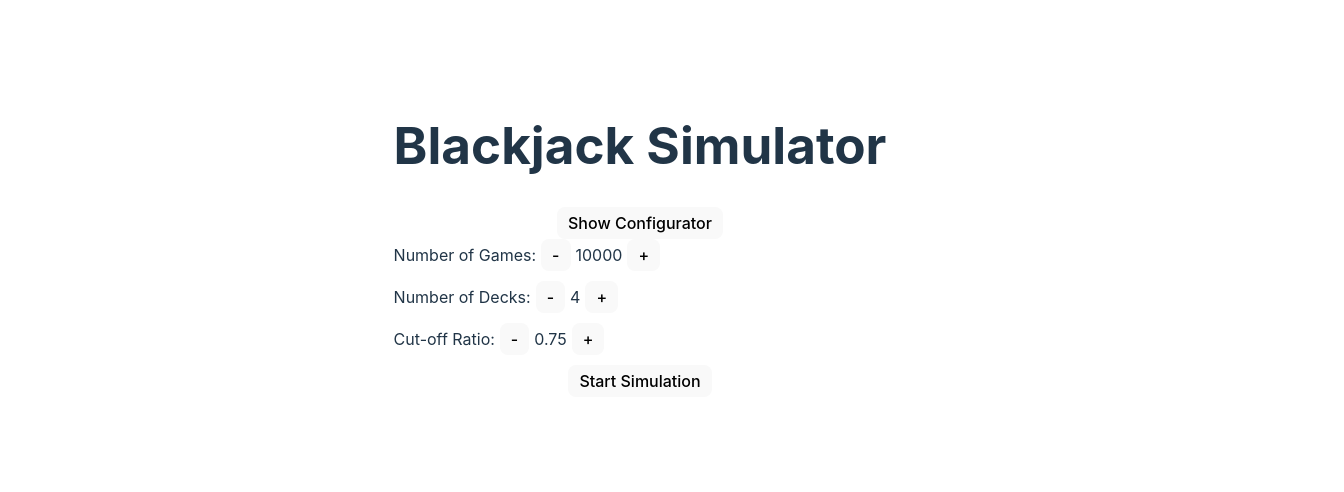
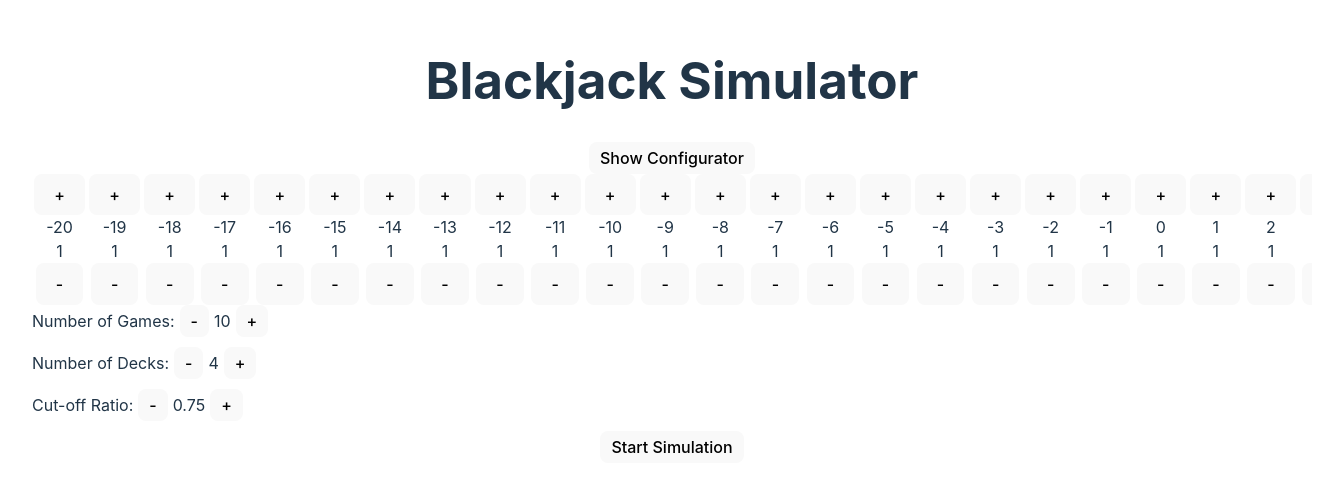
Before and after one commit to EdwinKam/blackjack-web, a React (Vite) app: page / in a window 1280 px wide. Shown: the part 160-652 px from the top of the page, 1344 px wide, since content can reach past the window. Built offline with nearby package versions, Linux system fonts and the light colour scheme.

Commit message:
i think it should be working

```diff
--- a/src/componments/GameSimulator.tsx
+++ b/src/componments/GameSimulator.tsx
@@ -8,15 +8,18 @@ import {
   defaultSoftHandStrategy,
 } from "../model/ActionStrategy";
 import { RunningCountStrategy } from "../model/RunningCountStrategy";
+import RunningCountConfigurator from "./RunningCountConfigurator";
 
 function GameSimulator() {
-  const [numOfGames, setNumOfGames] = useState(10000);
+  const [numOfGames, setNumOfGames] = useState(10);
   const [numOfDecks, setNumOfDecks] = useState(4);
   const [cutOffRatio, setCutOffRatio] = useState(0.75);
   const [progress, setProgress] = useState(0);
   const [isGameRunning, setIsGameRunning] = useState(false);
   const [simulator, setSimulator] = useState<Simulator | null>(null);
   const [gameResult, setGameResult] = useState<number | null>(null);
+  const [runningCountStrategy, setRunningCountStrategy] =
+    useState<RunningCountStrategy>(new RunningCountStrategy());
   const [hardStrategy, setHardStrategy] = useState<string[][]>(
     defaultBlackjackStrategy
   );
@@ -43,9 +46,8 @@ function GameSimulator() {
       cutOffRatio,
       numOfDecks,
       actionStrategy,
-      new RunningCountStrategy()
+      runningCountStrategy
     );
-    console.log(result + "haha");
     setGameResult(result);
     setIsGameRunning(false);
   };
@@ -140,6 +142,10 @@ function GameSimulator() {
           setPairStrategy={setPairStrategy}
         />
       </div>
+      <RunningCountConfigurator
+        runningCountStrategy={runningCountStrategy}
+        setRunningCountStrategy={setRunningCountStrategy}
+      />
       <div style={containerStyle}>
         <label htmlFor="numOfGames">Number of Games:</label>
         <button onClick={decrementGames} style={buttonStyle}>
--- /dev/null
+++ b/src/componments/RunningCountConfigurator.tsx
@@ -0,0 +1,67 @@
+import React from "react";
+import { RunningCountStrategy } from "../model/RunningCountStrategy";
+
+interface RunningCountConfiguratorProps {
+  runningCountStrategy: RunningCountStrategy;
+  setRunningCountStrategy: React.Dispatch<
+    React.SetStateAction<RunningCountStrategy>
+  >;
+}
+
+const RunningCountConfigurator: React.FC<RunningCountConfiguratorProps> = ({
+  runningCountStrategy,
+  setRunningCountStrategy,
+}) => {
+  // Function to update the running count
+  const updateRunningCount = (value: number, increment: boolean) => {
+    setRunningCountStrategy((prevStrategy) => {
+      const newStrategy = new RunningCountStrategy(
+        new Map(prevStrategy.strategy)
+      );
+      const currentRunningCount = newStrategy.getBaseBet(value);
+      const newRunningCount = Math.max(
+        1,
+        currentRunningCount + (increment ? 1 : -1)
+      );
+
+      // Update the current value's running count
+      newStrategy.updateStrategy(value, newRunningCount);
+
+      // Adjust all values greater than the current value
+      for (let i = value + 1; i <= 20; i++) {
+        if (newStrategy.getBaseBet(i) < newRunningCount) {
+          newStrategy.updateStrategy(i, newRunningCount);
+        }
+      }
+
+      // Adjust all values less than the current value
+      for (let i = -20; i < value; i++) {
+        if (newStrategy.getBaseBet(i) > newRunningCount) {
+          newStrategy.updateStrategy(i, newRunningCount);
+        }
+      }
+
+      return newStrategy;
+    });
+  };
+
+  return (
+    <div style={{ display: "flex", overflowX: "auto", width: "100%" }}>
+      {Array.from(runningCountStrategy.strategy.entries()).map(
+        ([value, runningCount]) => (
+          <div key={value} style={{ margin: "0 2px", textAlign: "center" }}>
+            <button onClick={() => updateRunningCount(value, true)}>+</button>
+            <div>
+              <span>{value}</span>
+              <br />
+              <span>{runningCount}</span>
+            </div>
+            <button onClick={() => updateRunningCount(value, false)}>-</button>
+          </div>
+        )
+      )}
+    </div>
+  );
+};
+
+export default RunningCountConfigurator;
--- a/src/model/RunningCountStrategy.ts
+++ b/src/model/RunningCountStrategy.ts
@@ -21,4 +21,8 @@ export class RunningCountStrategy {
       return this.strategy.get(runningCount) as number;
     }
   }
+
+  public updateStrategy(value: number, runningCount: number) {
+    this.strategy.set(value, runningCount);
+  }
 }
--- a/src/service/gameRunner.ts
+++ b/src/service/gameRunner.ts
@@ -18,6 +18,7 @@ export default function runGame(
   cardDistributor.ifCutCardReachedThenShuffle();
   const dealerHand = new DealerHand();
   const playerHand = new PlayerHand(baseBet);
+  // console.log("running count" + cardDistributor.getRunningCount());
 
   playerHand.hitCard(cardDistributor.dealCard(), 0);
   dealerHand.addCard(cardDistributor.dealCard());
@@ -90,6 +91,9 @@ export default function runGame(
       totalWin -= playerHand.getBaseBetRatio(handNumber);
     }
   }
+  // console.log("playerHand", playerHand.toString());
+  // console.log("dealerHand", dealerHand.toString());
+  // console.log("total win", totalWin);
 
   return { playerHand, dealerHand, playerWin: totalWin };
 }
--- a/src/service/simulator.ts
+++ b/src/service/simulator.ts
@@ -31,6 +31,7 @@ export class Simulator {
           );
           const game = runGame(cards, actionStrategy, basebet);
           totalWin += game.playerWin;
+          // console.log("after Game " + i + " win: " + totalWin);
 
           if (i % Math.floor(totalGame / 100) === 0) {
             this.progressPercent = Math.floor((i / totalGame) * 100);
@@ -41,7 +42,6 @@ export class Simulator {
           setTimeout(runBatch, 0); // Schedule the next batch
         } else {
           const winPercentage = (totalWin / totalGame) * 100;
-          console.log(`Total win: ${winPercentage}%`);
           resolve(winPercentage); // Resolve the promise with the win percentage
         }
       };
```
